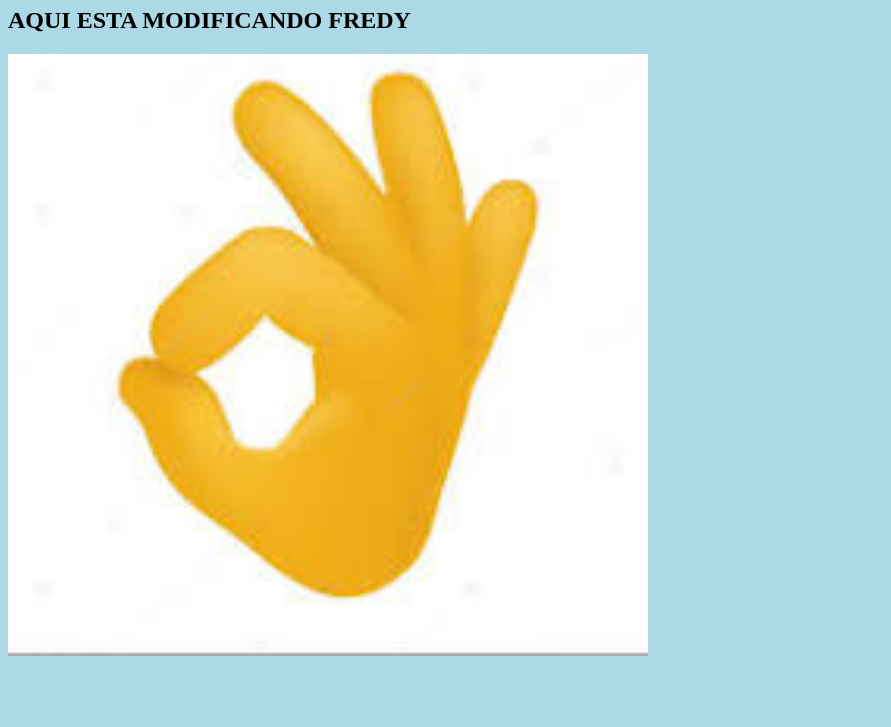
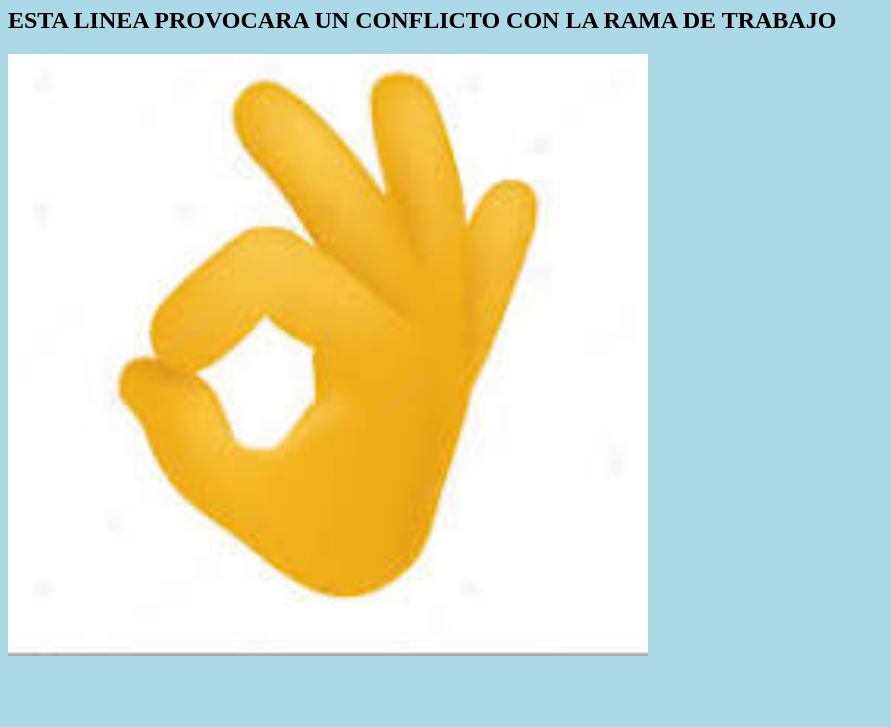
Before and after one commit to Fredy1995/PracticarGit, a plain HTML site: page index.html in a window 1280 px wide. Shown: the part 73-800 px from the top of the page, without its empty margins (0-891 px from the left). Drawn offline with Linux system fonts and the light colour scheme.

Commit message:
Se modifica index.html para provocar conflicto

```diff
--- a/index.html
+++ b/index.html
@@ -7,7 +7,7 @@
 <body>
 
 <h1>PRACTICA COMANDOS DE GIT!</h1>
-<h2>AQUI ESTA MODIFICANDO FREDY</h2>
+<h2>ESTA LINEA PROVOCARA UN CONFLICTO CON LA RAMA DE TRABAJO</h2>
 <div><img src="img/img1.jpg" alt="Hello Git" style="width:100%;max-width:640px"></div>
 </body>
 </html>
```
